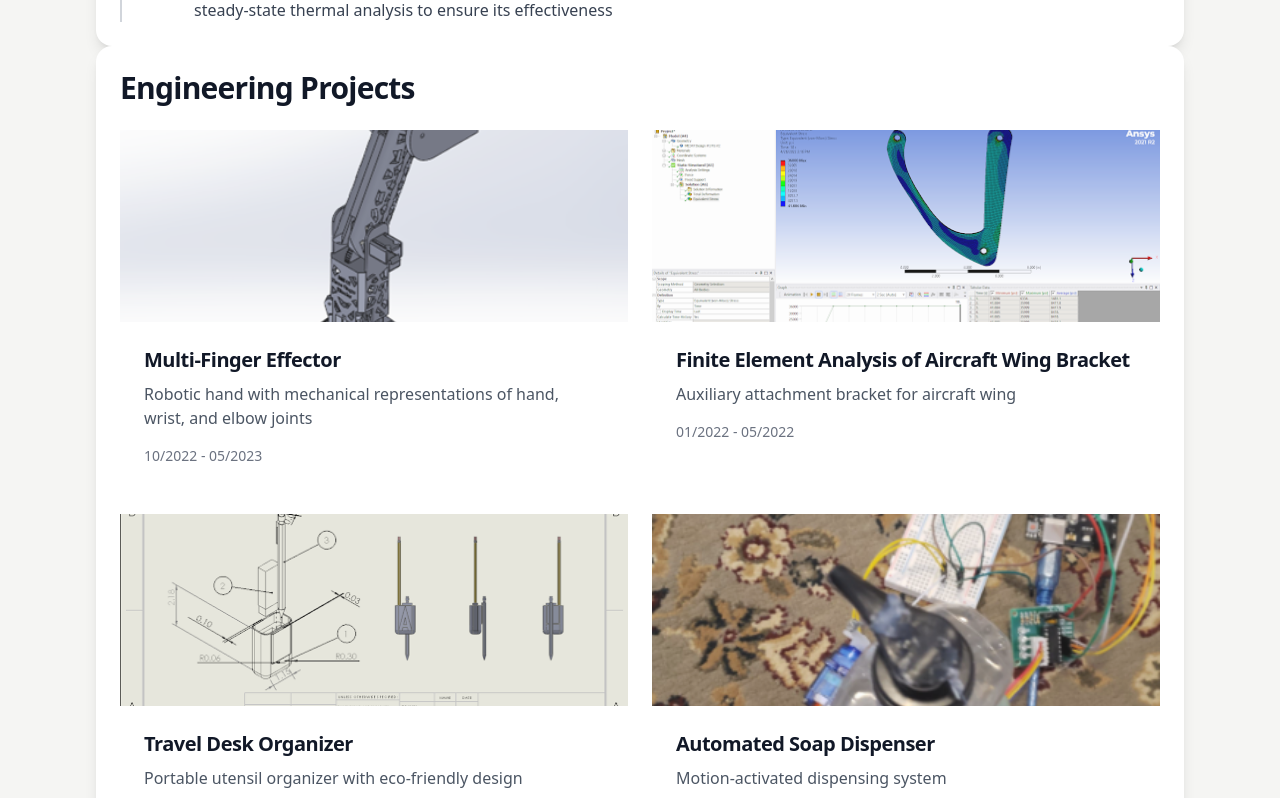
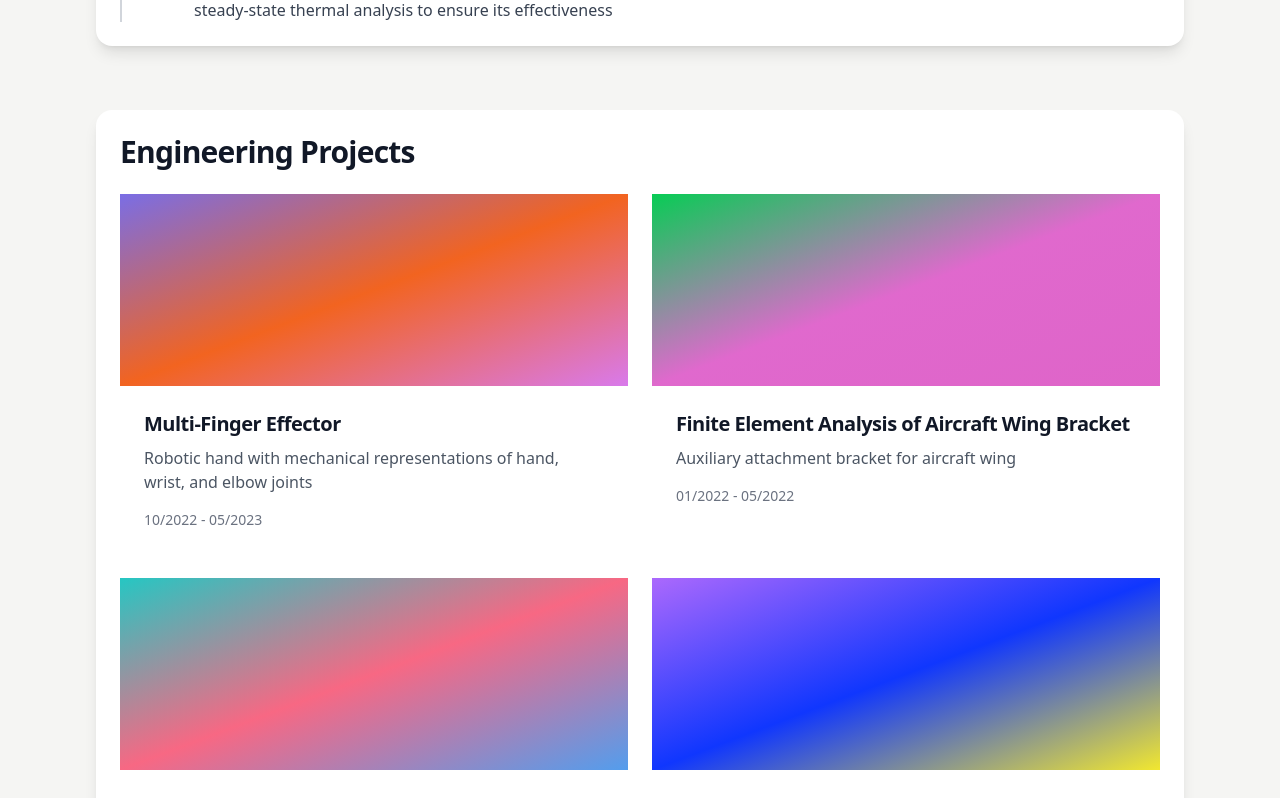
Before and after one commit to abduladil415/my-portfolio2, a React (Vite) app: page / in a window 1280 px wide. Shown: the part 1580-2378 px from the top of the page. Built offline with nearby package versions, Linux system fonts and the light colour scheme.

Commit message:
Update App.jsx

```diff
--- a/src/App.jsx
+++ b/src/App.jsx
@@ -180,7 +180,7 @@ function HomePage() {
       </div>
 
       {/* Professional Experience */}
-      <SectionCard title="Professional Experience">
+      <SectionCard title="Professional Experience" className="mb-16">
         <div className="relative pl-8 border-l-2 border-gray-300 space-y-12">
           <TimelineItem
             title="Sustaining Engineer (Villa Park, IL)"
@@ -387,18 +387,32 @@ function TimelineItem({ title, company, date, highlights }) {
 }
 
 function ProjectCard({ project }) {
+  // Function to generate a random HSL color
+  const getRandomHSL = (hueStart = 0, hueEnd = 360) => {
+    const hue = Math.random() * (hueEnd - hueStart) + hueStart;
+    const saturation = Math.random() * 40 + 60; // Saturation between 60% and 100%
+    const lightness = Math.random() * 30 + 40;   // Lightness between 40% and 70% (mid-range)
+    return `hsl(${hue}, ${saturation}%, ${lightness}%)`;
+  };
+
+  // Generate two random HSL colors for the gradient
+  const color1 = getRandomHSL();
+  const color2 = getRandomHSL();
+  const color3 = getRandomHSL(); // Add a third color for more complexity
+
+  // Construct a dynamic gradient class using Tailwind's arbitrary values
+  const backgroundStyle = {
+    backgroundImage: `linear-gradient(to bottom right, ${color1}, ${color2}, ${color3})`,
+  };
+
+
   return (
     <Link
       to={`/project/${project.id}`}
       className="group relative overflow-hidden rounded-2xl shadow-lg hover:shadow-xl transition duration-200"
     >
-      <div className="h-48 bg-[#eaeaea] overflow-hidden">
-        <img
-          src={project.images[0]}
-          alt={project.title}
-          loading="lazy"
-          className="w-full h-full object-cover opacity-90 group-hover:opacity-100 transition-opacity duration-200 transform group-hover:scale-105"
-        />
+      <div className={`h-48 overflow-hidden transition-all duration-300 group-hover:brightness-110`} style={backgroundStyle}>
+        {/* No image or SVG here, just the background color */}
       </div>
       <div className="p-6 bg-white">
         <h3 className="text-xl font-semibold text-gray-900 mb-2 group-hover:text-red-700 transition-colors duration-200">
```
